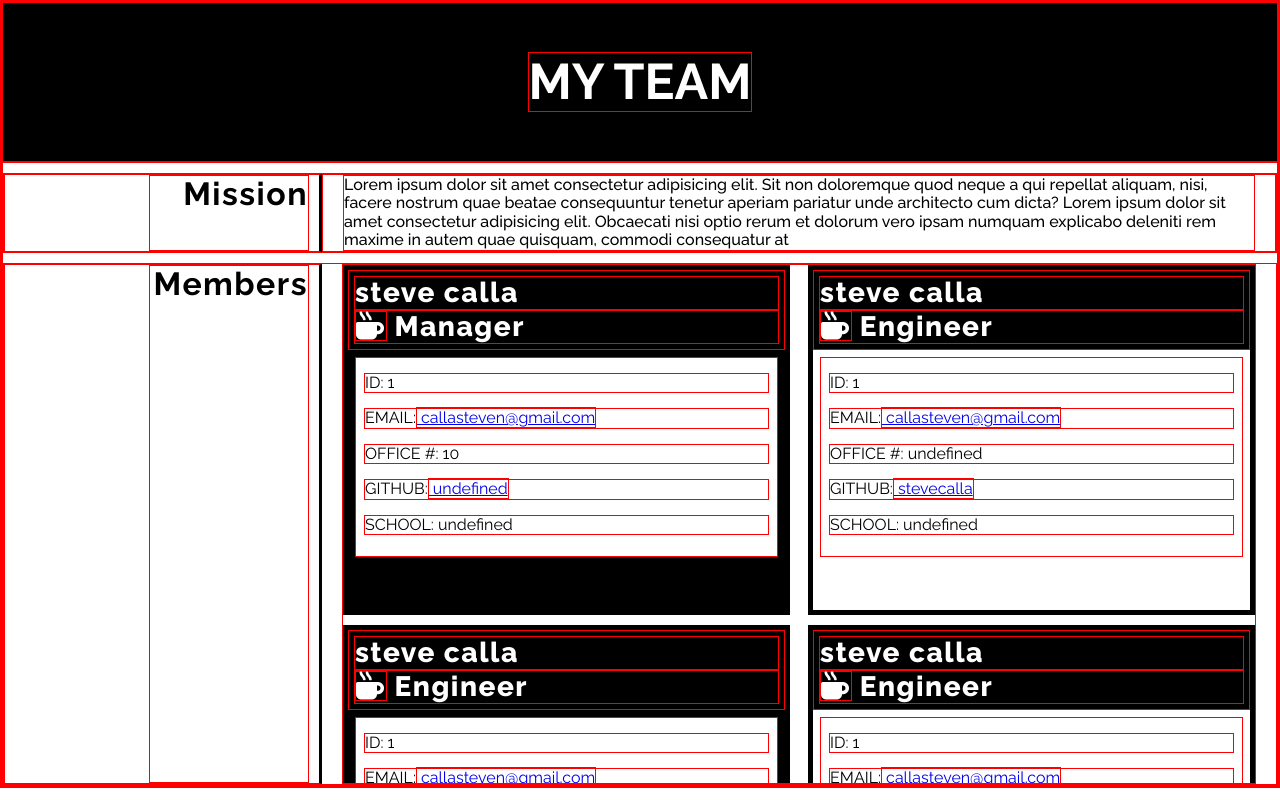
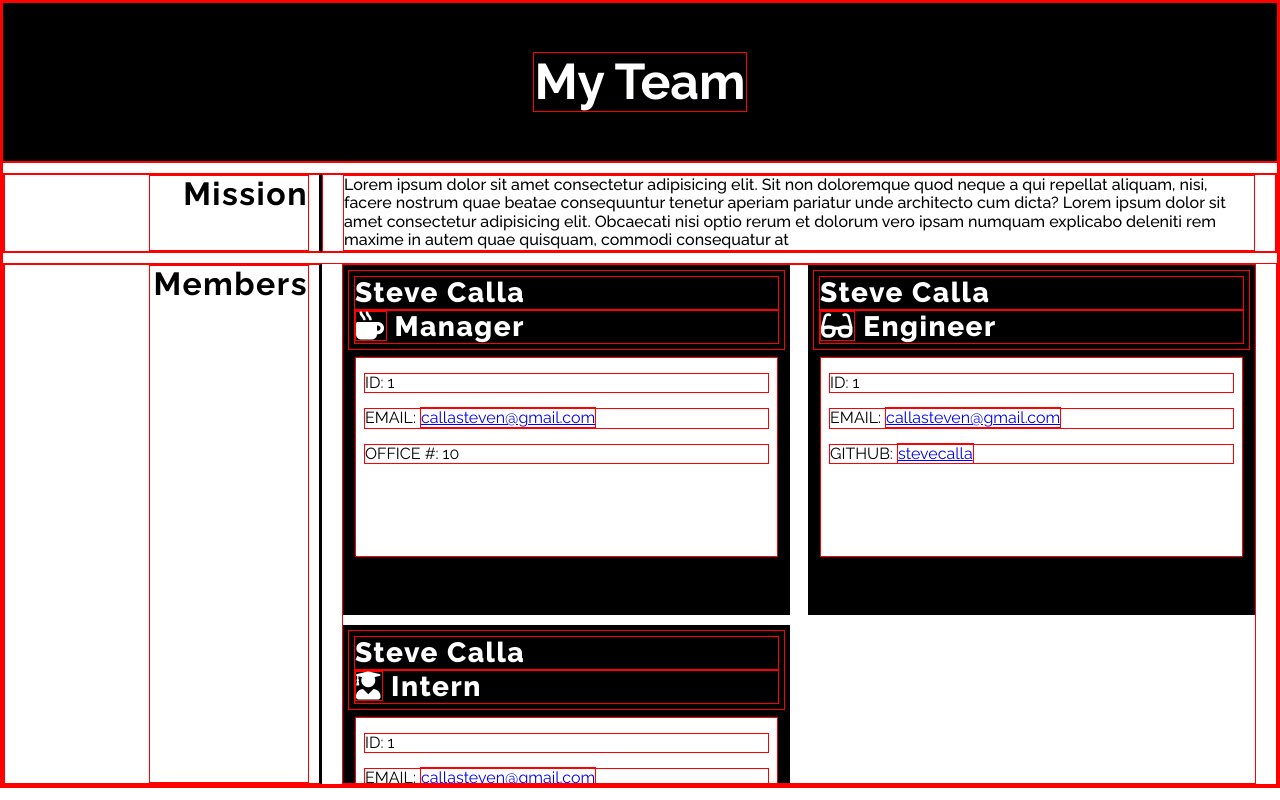
Before and after one commit to stevecalla/file-mover-edx, a website: page index-draft.html in a window 1280 px wide. Drawn offline with nearby package versions, Linux system fonts and the light colour scheme; a web font is replaced by a local one.

Commit message:
Capitalize name. Add title specific icon. Show role info.

```diff
--- a/index-draft.html
+++ b/index-draft.html
@@ -37,7 +37,7 @@
   </head>
   <body>
     <header>
-      <h1 class="">MY TEAM</h1>
+      <h1 class="">My Team</h1>
     </header>
 
     <main>
@@ -60,67 +60,41 @@
 
         <div class="employee">
           <div class="titles">
-            <p>steve calla</p>
+            <p>Steve Calla</p>
             <p><i class="fas fa-mug-hot"></i> Manager</p>
           </div>
           <div class="employee-details">
             <p class="list-items">ID: 1</p>
-            <p class="list-items">EMAIL:<a href="mailto:callasteven@gmail.com"> callasteven@gmail.com</a></p>
-            <p class="list-items">OFFICE #: 10</p>
-            <p class="list-items">GITHUB:<a href="https://github.com/undefined" target="_blank" tile="Github"> undefined</a></p>
-            <p class="list-items">SCHOOL: undefined</p>
+            <p class="list-items">EMAIL: <a href="mailto:callasteven@gmail.com">callasteven@gmail.com</a></p>
+            <p class="list-items ">OFFICE #: 10</p>
+            <p class="list-items hide">GITHUB: <a href="https://github.com/undefined" target="_blank" tile="Github">undefined</a></p>
+            <p class="list-items hide">SCHOOL: undefined</p>
           </div>
         </div>
         <div class="employee">
           <div class="titles">
-            <p>steve calla</p>
-            <p><i class="fas fa-mug-hot"></i> Engineer</p>
+            <p>Steve Calla</p>
+            <p><i class="fas fa-glasses"></i> Engineer</p>
           </div>
           <div class="employee-details">
             <p class="list-items">ID: 1</p>
-            <p class="list-items">EMAIL:<a href="mailto:callasteven@gmail.com"> callasteven@gmail.com</a></p>
-            <p class="list-items">OFFICE #: undefined</p>
-            <p class="list-items">GITHUB:<a href="https://github.com/stevecalla" target="_blank" tile="Github"> stevecalla</a></p>
-            <p class="list-items">SCHOOL: undefined</p>
+            <p class="list-items">EMAIL: <a href="mailto:callasteven@gmail.com">callasteven@gmail.com</a></p>
+            <p class="list-items hide">OFFICE #: undefined</p>
+            <p class="list-items ">GITHUB: <a href="https://github.com/stevecalla" target="_blank" tile="Github">stevecalla</a></p>
+            <p class="list-items hide">SCHOOL: undefined</p>
           </div>
         </div>
         <div class="employee">
           <div class="titles">
-            <p>steve calla</p>
-            <p><i class="fas fa-mug-hot"></i> Engineer</p>
+            <p>Steve Calla</p>
+            <p><i class="fas fa-user-graduate"></i> Intern</p>
           </div>
           <div class="employee-details">
             <p class="list-items">ID: 1</p>
-            <p class="list-items">EMAIL:<a href="mailto:callasteven@gmail.com"> callasteven@gmail.com</a></p>
-            <p class="list-items">OFFICE #: undefined</p>
-            <p class="list-items">GITHUB:<a href="https://github.com/stevecalla" target="_blank" tile="Github"> stevecalla</a></p>
-            <p class="list-items">SCHOOL: undefined</p>
-          </div>
-        </div>
-        <div class="employee">
-          <div class="titles">
-            <p>steve calla</p>
-            <p><i class="fas fa-mug-hot"></i> Engineer</p>
-          </div>
-          <div class="employee-details">
-            <p class="list-items">ID: 1</p>
-            <p class="list-items">EMAIL:<a href="mailto:callasteven@gmail.com"> callasteven@gmail.com</a></p>
-            <p class="list-items">OFFICE #: undefined</p>
-            <p class="list-items">GITHUB:<a href="https://github.com/stevecalla" target="_blank" tile="Github"> stevecalla</a></p>
-            <p class="list-items">SCHOOL: undefined</p>
-          </div>
-        </div>
-        <div class="employee">
-          <div class="titles">
-            <p>steve calla</p>
-            <p><i class="fas fa-mug-hot"></i> Intern</p>
-          </div>
-          <div class="employee-details">
-            <p class="list-items">ID: 1</p>
-            <p class="list-items">EMAIL:<a href="mailto:callasteven@gmail.com"> callasteven@gmail.com</a></p>
-            <p class="list-items">OFFICE #: undefined</p>
-            <p class="list-items">GITHUB:<a href="https://github.com/undefined" target="_blank" tile="Github"> undefined</a></p>
-            <p class="list-items">SCHOOL: Oxford</p>
+            <p class="list-items">EMAIL: <a href="mailto:callasteven@gmail.com">callasteven@gmail.com</a></p>
+            <p class="list-items hide">OFFICE #: undefined</p>
+            <p class="list-items hide">GITHUB: <a href="https://github.com/undefined" target="_blank" tile="Github">undefined</a></p>
+            <p class="list-items ">SCHOOL: Oxford</p>
           </div>
         </div>
         </article>
--- a/lib/util.js
+++ b/lib/util.js
@@ -1,4 +1,17 @@
+capitalizeFirstCharacter = (str) => {
+  str = str.trim();
+  // str = answer.toLowerCase();
+  let firstChar = str.charAt(0).toUpperCase();
+  let otherChar = str.slice(1, str.length).toLowerCase();
+  str = `${firstChar}${otherChar}`
+  return str;
+}
 
-// <!-- <i class="fas fa-glasses"></i>
-// <i class="fas fa-user-graduate"></i>
-// <i class="fas fa-mug-hot"></i> -->
+lowerCase = (str) => {
+  return str.trim().toLowerCase();
+}
+
+module.exports = {
+  capitalizeFirstCharacter,
+  lowerCase,
+}
--- a/src/teamMembers.json
+++ b/src/teamMembers.json
@@ -1 +1 @@
-[{"firstName":"steve","lastName":"calla","employeeId":"1","emailAddress":"callasteven@gmail.com","role":"Manager","officeNumber":"10"},{"firstName":"steve","lastName":"calla","employeeId":"1","emailAddress":"callasteven@gmail.com","role":"Engineer","gitHubUserName":"stevecalla"},{"firstName":"steve","lastName":"calla","employeeId":"1","emailAddress":"callasteven@gmail.com","role":"Engineer","gitHubUserName":"stevecalla"},{"firstName":"steve","lastName":"calla","employeeId":"1","emailAddress":"callasteven@gmail.com","role":"Engineer","gitHubUserName":"stevecalla"},{"firstName":"steve","lastName":"calla","employeeId":"1","emailAddress":"callasteven@gmail.com","role":"Intern","internSchool":"Oxford"}]
+[{"firstName":"Steve","lastName":"Calla","employeeId":"1","emailAddress":"callasteven@gmail.com","role":"Manager","icon":"fa-mug-hot","showHide":["","hide","hide"],"officeNumber":"10"},{"firstName":"Steve","lastName":"Calla","employeeId":"1","emailAddress":"callasteven@gmail.com","role":"Engineer","icon":"fa-glasses","showHide":["hide","","hide"],"gitHubUserName":"stevecalla"},{"firstName":"Steve","lastName":"Calla","employeeId":"1","emailAddress":"callasteven@gmail.com","role":"Intern","icon":"fa-user-graduate","showHide":["hide","hide",""],"internSchool":"Oxford"}]
```
Also changed, not shown: src/employeeProfileTemplate.html (+7 -5 lines), src/homePageTemplate.html (+1 -1 lines), dist/css/style.css, dist/js/inquirer.js, dist/js/questions.js, dist/js/teamMembers.js.
